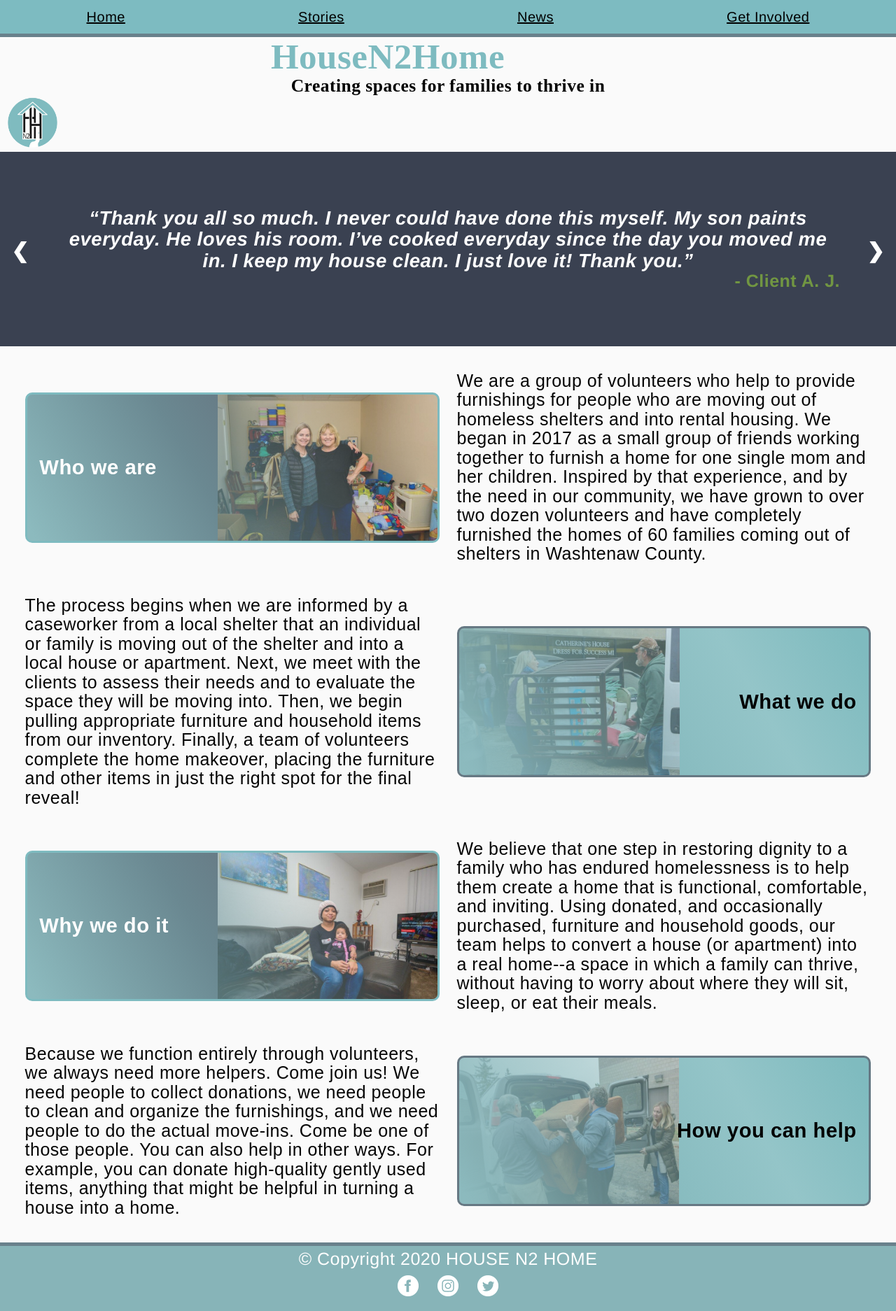
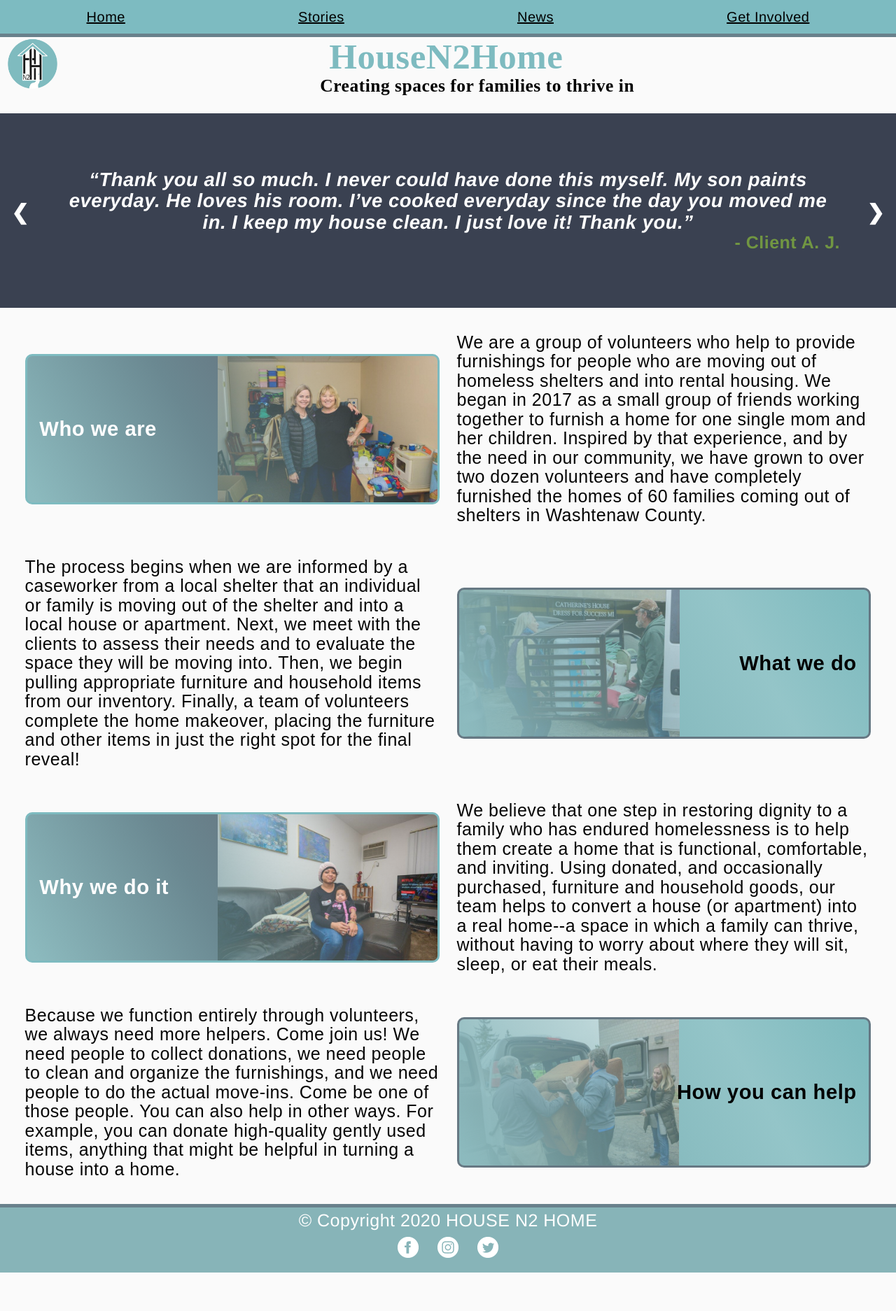
Before and after one commit to ColleenVanLent/hn2h, a Jekyll site: the page index2.html, which Jekyll copies as it is, in a window 1280 px wide. Shown: the whole page at 70% size. Built offline with Jekyll 4.4.1, drawn with Linux system fonts in a browser that asks for light colours; some web fonts are replaced; after the commit the page ends 1819 px from its top, so only the background shows below that.

Commit message:
Add files via upload

```diff
--- a/index2.html
+++ b/index2.html
@@ -78,11 +78,12 @@
 <div class="index_header">
 
 	<div class="headerTxt">
+		<a class="logo" href="index.html">
+      <img src="images/logo.png" alt="Logo"/></a>
 		<h1>House<span id ="n2">N2</span><span id="n3">Home<span></h1>
 		<h2>Creating spaces for families to thrive in</h2>
 
-		<a class="logo" href="index.html">
-      <img src="images/logo.png" alt="Logo"/></a>
+
 	</div>
 </div>
  <!-- End Header -->
```
